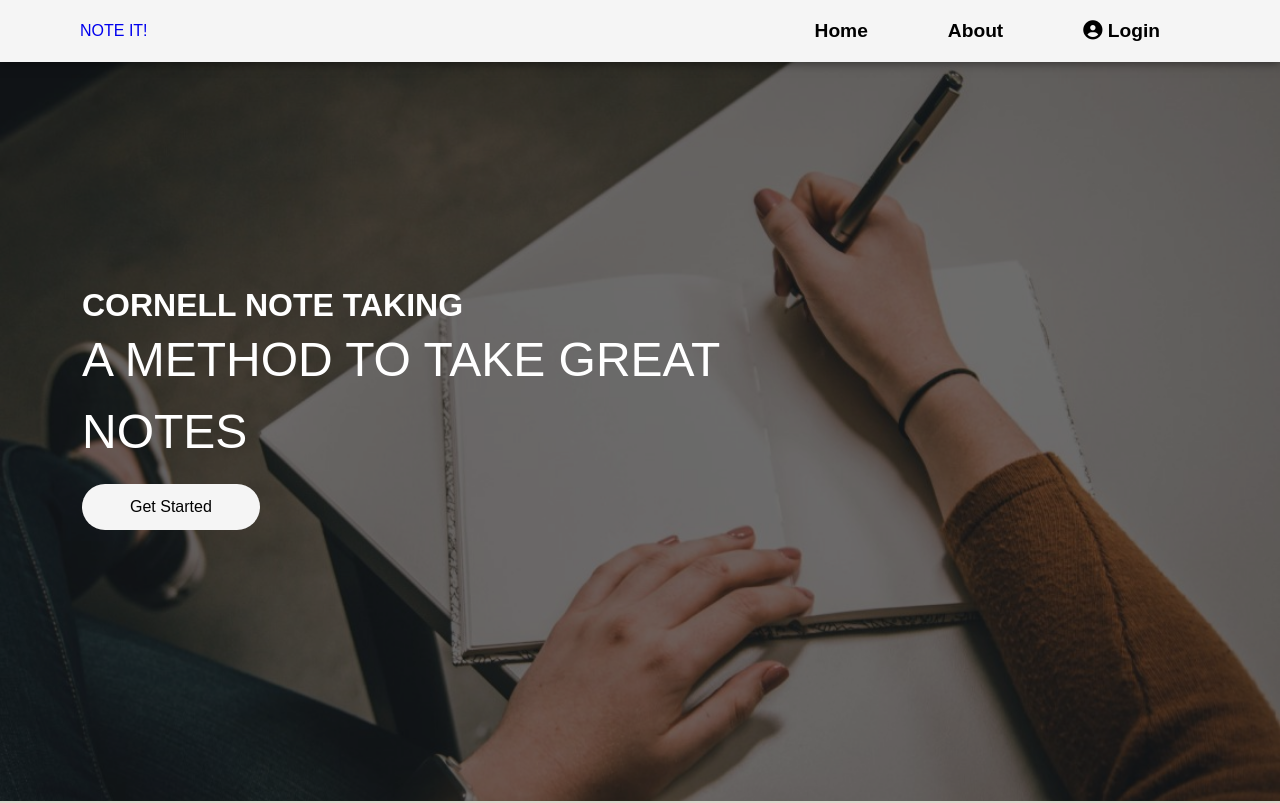
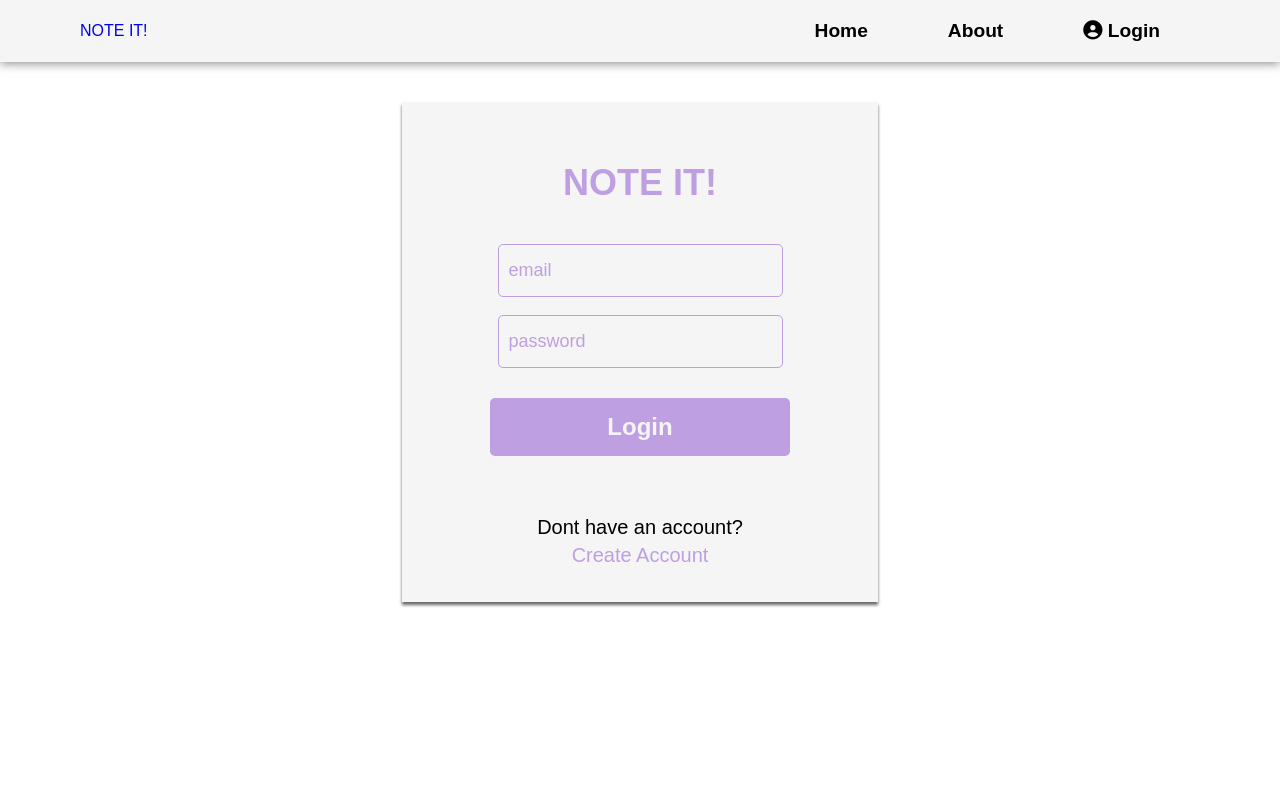
Before and after one commit to rendrabimaa/notesapp, a React (Create React App) app: page /login in a window 1280 px wide. Shown: the top 803 px of the page. Built offline with nearby package versions, Linux system fonts and the light colour scheme.

Commit message:
login page + register page + edit Nav + menambah route di NoteApp.js

```diff
--- /dev/null
+++ b/src/components/LoginForm.js
@@ -0,0 +1,31 @@
+import React from "react";
+import useInput from "../hooks/useInput";
+import PropTypes from "prop-types";
+
+function LoginForm({ login }) {
+  const [email, handleEmailChange] = useInput("");
+  const [password, handlePasswordChange] = useInput("");
+
+  const onSubmitHandler = (event) => {
+    event.preventDefault();
+
+    login({
+      email,
+      password,
+    });
+  };
+
+  return (
+    <form onSubmit={onSubmitHandler} className="login-input">
+      <input type="email" placeholder="email" value={email} onChange={handleEmailChange} />
+      <input type="password" placeholder="password" value={password} onChange={handlePasswordChange} />
+      <button>Login</button>
+    </form>
+  );
+}
+
+LoginForm.propType = {
+  login: PropTypes.func.isRequired,
+};
+
+export default LoginForm;
--- a/src/components/Navigation.js
+++ b/src/components/Navigation.js
@@ -13,9 +13,9 @@ class Navigation extends Component{
                 <a href="/"> NOTE IT! </a>
                 <div >
                     <ul id="navbar" className={this.state.clicked ? "#navbar active" : "#navbar"}>
-                        <li className="active"> <Link to="" className="text"> Home</Link> </li>
+                        <li className="active"> <Link to="/" className="text"> Home</Link> </li>
                         <li> <Link to="" className="text"> About</Link> </li>
-                        <li> <Link to="" className="text"> <i className="fa fa-user-circle"></i> Login</Link> </li>
+                        <li> <Link to="/login" className="text"> <i className="fa fa-user-circle"></i> Login</Link> </li>
                     </ul>
                 </div>
 
--- a/src/components/NoteApp.js
+++ b/src/components/NoteApp.js
@@ -1,18 +1,19 @@
 import React from "react";
 import LandingPage from "../pages/LandingPage";
+import LoginPage from "../pages/LoginPage";
+import SignUpPage from "../pages/SignUpPage";
+import { Route, Routes } from "react-router-dom";
 
-
-
-
-class NoteApp extends React.Component{
-    render(){
-        return(
-
-            <LandingPage></LandingPage>
-
-
-        )
-    }
+class NoteApp extends React.Component {
+  render() {
+    return (
+      <Routes>
+        <Route path="/" element={<LandingPage />} />
+        <Route path="/login" element={<LoginPage />} />
+        <Route path="/signup" element={<SignUpPage />} />
+      </Routes>
+    );
+  }
 }
 
 export default NoteApp;
--- /dev/null
+++ b/src/components/SignUpForm.js
@@ -0,0 +1,34 @@
+import React from "react";
+import useInput from "../hooks/useInput";
+import PropTypes from "prop-types";
+
+function SignUpForm({ signUp }) {
+  const [name, handleNameChange] = useInput("");
+  const [email, handleEmailChange] = useInput("");
+  const [password, handlePasswordChange] = useInput("");
+
+  const onSubmitHandler = (event) => {
+    event.preventDefault();
+
+    signUp({
+      name,
+      email,
+      password,
+    });
+  };
+
+  return (
+    <form onSubmit={onSubmitHandler} className="sign-up-input">
+      <input type="text" placeholder="name" value={name} onChange={handleNameChange} />
+      <input type="email" placeholder="email" value={email} onChange={handleEmailChange} />
+      <input type="password" placeholder="password" value={password} onChange={handlePasswordChange} />
+      <button>Create Account</button>
+    </form>
+  );
+}
+
+SignUpForm.propType = {
+  login: PropTypes.func.isRequired,
+};
+
+export default SignUpForm;
--- /dev/null
+++ b/src/hooks/useInput.js
@@ -0,0 +1,9 @@
+import React from "react";
+
+function useInput(defaultValue) {
+  const [value, setValue] = React.useState(defaultValue);
+  const handleValueChange = (event) => setValue(event.target.value);
+  return [value, handleValueChange];
+}
+
+export default useInput;
--- a/src/pages/LoginPage.js
+++ b/src/pages/LoginPage.js
@@ -0,0 +1,27 @@
+import React from "react";
+import Navigation from "../components/Navigation";
+import LoginForm from "../components/LoginForm";
+import { Link } from "react-router-dom";
+
+function LoginPage() {
+  function onLoginHandler(user) {
+    console.log(`Email: ${user.email}`);
+    console.log(`Passowrd: ${user.password}`);
+  }
+
+  return (
+    <>
+      <Navigation />
+      <section className="login-page">
+        <div className="container-login">
+          <h2>NOTE IT!</h2>
+          <LoginForm login={onLoginHandler} />
+          <p>Dont have an account?</p>
+          <Link to="/signup">Create Account</Link>
+        </div>
+      </section>
+    </>
+  )
+}
+
+export default LoginPage;
--- a/src/pages/SignUpPage.js
+++ b/src/pages/SignUpPage.js
@@ -0,0 +1,29 @@
+import React from "react";
+import Navigation from "../components/Navigation";
+import SignUpForm from "../components/SignUpForm";
+import { Link } from "react-router-dom";
+
+
+function SignUpPage() {
+  function onSignUpHandler(user) {
+    console.log(`Name: ${user.name}`);
+    console.log(`Email: ${user.email}`);
+    console.log(`Passowrd: ${user.password}`);
+  }
+
+  return (
+    <>
+      <Navigation />
+      <section className="sign-up-page">
+        <div className="container-sign-up">
+          <h2>NOTE IT!</h2>
+          <SignUpForm signUp={onSignUpHandler} />
+          <p>Already have account?</p>
+          <Link to="/login">Log in</Link>
+        </div>
+      </section>
+    </>
+  )
+}
+
+export default SignUpPage;
--- a/src/styles/style.css
+++ b/src/styles/style.css
@@ -2,7 +2,7 @@
   padding: 0;
   margin: 0;
   box-sizing: border-box;
-    font-family: 'Poppins', sans-serif;
+  font-family: "Poppins", sans-serif;
   text-decoration: none;
   outline: none;
   border: none;
@@ -14,7 +14,7 @@ nav {
   display: flex;
   align-items: center;
   justify-content: space-between;
-    background-color: #F5F5F5;
+  background-color: #f5f5f5;
   padding: 20px 80px;
   box-shadow: 0 0.5px 10px rgba(0, 0, 0, 0.5);
   position: fixed;
@@ -22,14 +22,12 @@ nav {
   left: 0;
   right: 0;
   z-index: 1000;
-
 }
 
 #navbar {
   display: flex;
   align-items: center;
   justify-content: center;
-
 }
 
 #navbar li {
@@ -104,7 +102,6 @@ nav {
 .home .content h3 {
   font-size: 2rem;
   color: white;
-
 }
 
 .home .content span {
@@ -117,21 +114,20 @@ nav {
   display: inline-block;
   margin-top: 1rem;
   border-radius: 7rem;
-    background-color: #F5F5F5;
+  background-color: #f5f5f5;
   color: black;
-    padding: .9rem 3rem;
+  padding: 0.9rem 3rem;
   cursor: pointer;
   font-size: 1rem;
 }
 
 .button:hover {
-    background: #D7D7CB;
+  background: #d7d7cb;
 }
 
 .content {
   margin-top: 15px;
 }
-
 
 section {
   padding: 2rem;
@@ -154,7 +150,7 @@ section {
 }
 
 .about {
-    background-color: #D7D7CB;
+  background-color: #d7d7cb;
   margin-top: 0;
 }
 
@@ -176,7 +172,7 @@ section {
 
 .about .row .img-container img {
   width: 100%;
-    box-shadow: 0 .5rem 1rem rgba(0, 0, 0, 0.1);
+  box-shadow: 0 0.5rem 1rem rgba(0, 0, 0, 0.1);
   height: 100%;
 }
 
@@ -184,24 +180,21 @@ section {
   flex: 1 1 40rem;
 }
 
-
 .about .content p {
   font-size: 1.2rem;
   color: black;
   padding-left: 5rem;
   padding-right: 5rem;
   padding-bottom: 1rem;
-   text-align:justify;
+  text-align: justify;
   line-height: 1.5;
   font-weight: bold;
 }
 
-
-
 /* LANDING PAGE SECTION */
 
 .landing__section {
-    background-color: #F5F5F5;
+  background-color: #f5f5f5;
   margin-top: 0px;
 }
 
@@ -214,7 +207,6 @@ section {
   padding-bottom: 3rem;
 }
 
-
 .landing__section .row .img-container {
   flex: 1 1 40rem;
   position: relative;
@@ -222,11 +214,10 @@ section {
   padding-right: 5rem;
 }
 
-
 .landing__section .row .img-container img {
   width: 100%;
-    border-radius: .5rem;
-    box-shadow: 0 .5rem 0.5rem rgba(0, 0, 0, 0.3);
+  border-radius: 0.5rem;
+  box-shadow: 0 0.5rem 0.5rem rgba(0, 0, 0, 0.3);
   height: 100%;
   object-fit: cover;
 }
@@ -237,14 +228,10 @@ section {
   padding-right: 10rem;
 }
 
-
-
 .landing__section .row .content h3 {
   font-size: 2rem;
   color: black;
-
 }
-
 
 .landing__section .row .content p {
   font-size: 1rem;
@@ -252,14 +239,13 @@ section {
   padding: 5rem 0;
   padding-top: 1rem;
   line-height: 1.5;
-    ;
   padding-bottom: 0rem;
 }
 
 /* LANDING PAGE SECTION 2 */
 
 .landing__section_2 {
-    background-color: #F5F5F5;
+  background-color: #f5f5f5;
   margin-top: 0;
 }
 
@@ -272,7 +258,6 @@ section {
   padding-bottom: 3rem;
 }
 
-
 .landing__section_2 .row .img-container {
   flex: 1 1 40rem;
   position: relative;
@@ -280,11 +265,10 @@ section {
   padding-right: 6rem;
 }
 
-
 .landing__section_2 .row .img-container img {
   width: 100%;
-    border-radius: .5rem;
-    box-shadow: 0 .5rem 0.5rem rgba(0, 0, 0, 0.3);
+  border-radius: 0.5rem;
+  box-shadow: 0 0.5rem 0.5rem rgba(0, 0, 0, 0.3);
   height: 100%;
   object-fit: cover;
 }
@@ -300,98 +284,184 @@ section {
   color: black;
 }
 
-
 .landing__section_2 .row .content p {
   font-size: 1rem;
   color: black;
   padding: 5rem 0;
   padding-top: 1rem;
   line-height: 1.5;
-    ;
   padding-bottom: 0rem;
 }
 
 /* LANDING SECTION 3 */
 
-.icons-container{
-    background: #D7D7CB;
+.icons-container {
+  background: #d7d7cb;
   display: flex;
   flex-wrap: wrap;
-    gap:1.5rem;
+  gap: 1.5rem;
   padding-top: 5rem;
   padding-bottom: 5rem;
 }
 
-.icons-container .icons{
-    padding:2rem;
+.icons-container .icons {
+  padding: 2rem;
   display: flex;
   align-items: center;
-    flex:1 1 25rem;
+  flex: 1 1 25rem;
 }
 
-
-.icons-container .icons h3{
-    color:#333;
-    padding-bottom: .5rem;
+.icons-container .icons h3 {
+  color: #333;
+  padding-bottom: 0.5rem;
   font-size: 1.5rem;
-    padding-top: .5rem;
+  padding-top: 0.5rem;
 }
 
-.icons-container .icons .info span{
+.icons-container .icons .info span {
   color: black;
   font-size: 1rem;
-
 }
 
 /* FOOTER */
-.footer{
+.footer {
   padding-bottom: 1rem;
-
 }
 
-.footer .box-container{
+.footer .box-container {
   display: flex;
   flex-wrap: wrap;
-    gap:1.5rem;
+  gap: 1.5rem;
 }
 
-.footer .box-container .box{
-    flex:1 1 25rem;
+.footer .box-container .box {
+  flex: 1 1 25rem;
 }
 
-.footer .box-container .box h3{
-    color:#333;
+.footer .box-container .box h3 {
+  color: #333;
   font-size: 1.5rem;
-    padding:1rem 0;
+  padding: 1rem 0;
 }
 
-.footer .box-container .box a{
+.footer .box-container .box a {
   display: block;
-    color:#666;
+  color: #666;
   font-size: 1rem;
-    padding:1rem 0;
+  padding: 1rem 0;
 }
 
-.footer .box-container .box a:hover{
+.footer .box-container .box a:hover {
   text-decoration: underline;
 }
 
-.footer .box-container .box  img{
+.footer .box-container .box img {
   margin-top: 1rem;
 }
 
-.footer .credit{
+.footer .credit {
   text-align: center;
   padding-top: 1rem;
   font-size: 1rem;
-    color:#333;
-    border-top: .1rem solid rgba(0,0,0,.1);
+  color: #333;
+  border-top: 0.1rem solid rgba(0, 0, 0, 0.1);
 }
 
+/* Login Page */
 
+.login-page,
+.sign-up-page {
+  margin-top: 70px;
+  margin-left: auto;
+  margin-right: auto;
+  width: 100%;
+  max-width: 550px;
+  text-align: center;
+}
 
+.container-login,
+.container-sign-up {
+  background-color: #f5f5f5;
+  padding: 30px 5px 20px;
+  margin: 0 5px;
+  box-shadow: rgba(0, 0, 0, 0.6) 0px 3px 3px 0px;
+}
 
-@media screen and (max-width:769px) {
+.container-login h2,
+.container-sign-up h2 {
+  color: #be9fe1;
+  margin-top: 30px;
+  margin-bottom: 40px;
+  font-size: 36px;
+}
+
+.container-sign-up h2 {
+  margin-top: 0;
+}
+
+.container-login a,
+.container-sign-up a {
+  margin-top: 5px;
+  margin-bottom: 15px;
+  display: block;
+  color: #be9fe1;
+}
+
+.container-login a,
+.container-login p,
+.container-sign-up a,
+.container-sign-up p {
+  font-size: 20px;
+}
+
+.login-input,
+.sign-up-input {
+  width: 100%;
+  max-width: 300px;
+  margin: 0 auto;
+}
+
+.login-input input,
+.sign-up-input input,
+.login-input button,
+.sign-up-input button {
+  display: block;
+  margin: 18px auto;
+  border-radius: 5px;
+}
+
+.login-input input,
+.sign-up-input input {
+  width: 95%;
+  padding: 15px 10px;
+  font-size: 18px;
+  border: 1px solid #be9fe1;
+  color: #be9fe1;
+  background-color: #f5f5f5;
+}
+
+.login-input input::placeholder,
+.sign-up-input input::placeholder {
+  color: #be9fe1;
+}
+
+.login-input button,
+.sign-up-input button {
+  width: 100%;
+  padding: 15px 10px;
+  margin-top: 30px;
+  margin-bottom: 60px;
+  font-size: 24px;
+  color: #f5f5f5;
+  background-color: #be9fe1;
+  font-weight: bold;
+}
+
+.sign-up-input button {
+  margin-bottom: 40px;
+}
+
+@media screen and (max-width: 769px) {
   #navbar {
     display: flex;
     flex-direction: column;
@@ -424,6 +494,4 @@ section {
     font-size: 25px;
     cursor: pointer;
   }
-
-
 }
```
Also changed, not shown: 1 other file (tests, documents, lock files or other folders). Lines whose indentation alone changed are shown as unchanged.
